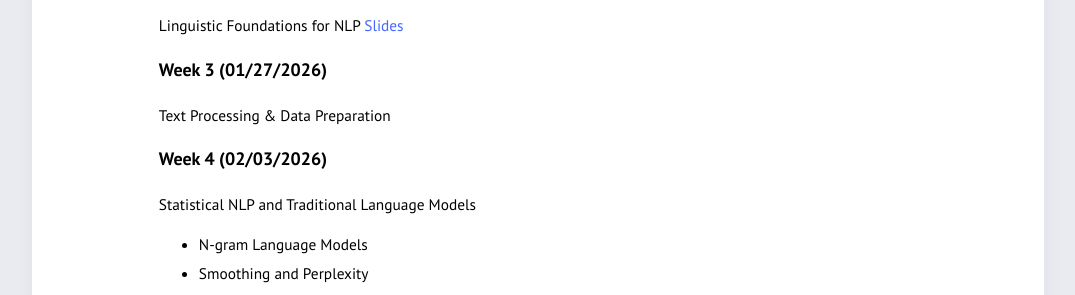
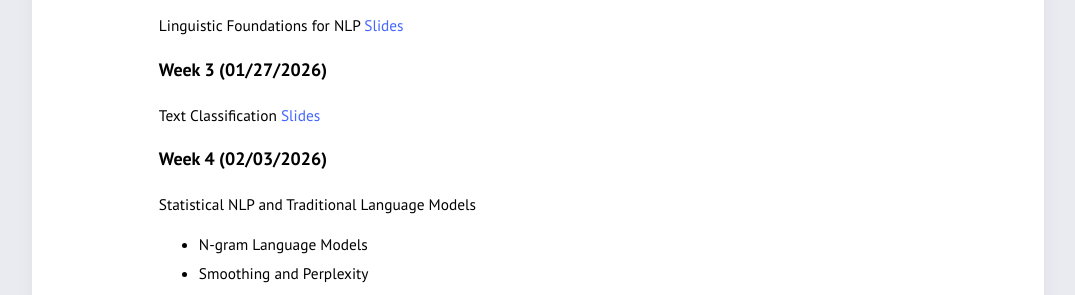
Before and after one commit to azirikly/nlu-gw26, a Jekyll site: the page built from syllabus.md, in a window 1280 px wide. Shown: the part 459-754 px from the top of the page, without its empty margins (102-1177 px from the left). Built offline with Jekyll 4.4.1, drawn with Linux system fonts in a browser that asks for light colours.

Commit message:
Update Week 3 topic from Data Preparation to Classification

```diff
--- a/syllabus.md
+++ b/syllabus.md
@@ -12,7 +12,7 @@ Introduction to Natural Language Processing and Language as Data , Logistics [Sl
 Linguistic Foundations for NLP [Slides](slides/Lecture2_NLU_Zirikly.pdf)
 
 ### Week 3 (01/27/2026)
-Text Processing & Data Preparation
+Text Classification [Slides](slides/Lecture3_NLU_Zirikly.pdf)
 
 ### Week 4 (02/03/2026)
 Statistical NLP and Traditional Language Models
```
